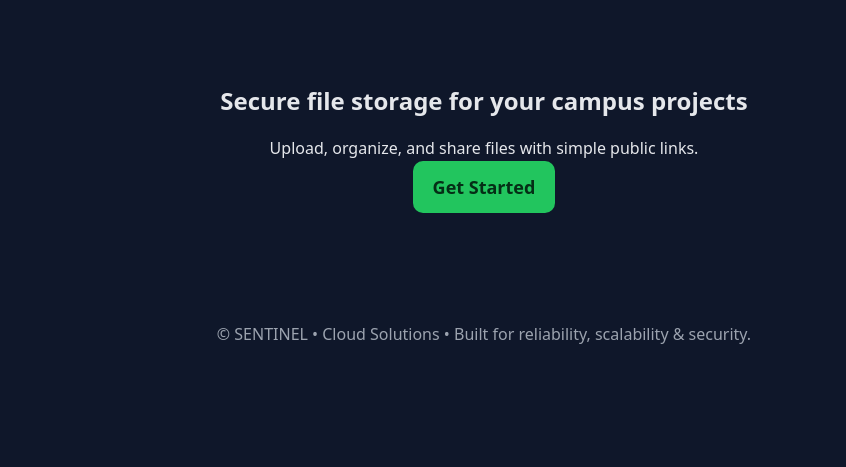
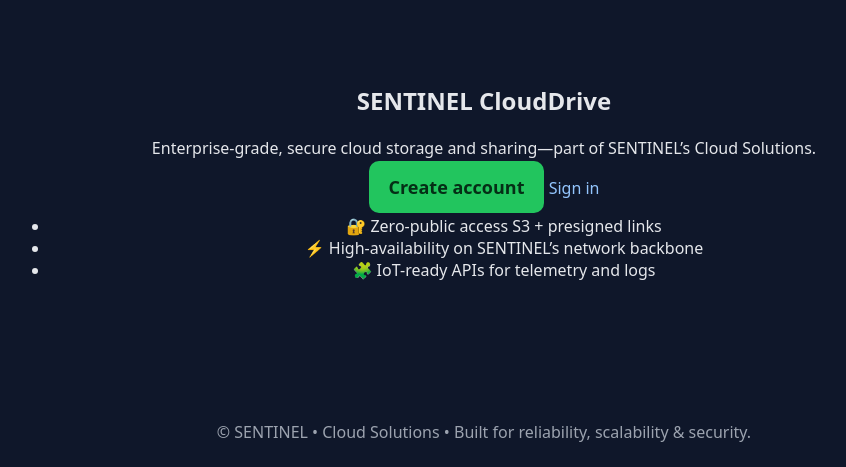
Before and after one commit to Badaryman/wqwqwq, a Flask app: page / in a window 1280 px wide. Shown: the part 354-821 px from the top of the page, without its empty margins (156-1002 px from the left). Before the commit the page ends 698 px from the top, so only its background shows below. Run offline with Flask 3, Linux system fonts and the light colour scheme.

Commit message:
Update index.html

```diff
--- a/templates/index.html
+++ b/templates/index.html
@@ -1,8 +1,16 @@
 {% extends 'base.html' %}
 {% block content %}
   <section class="hero">
-    <h1>Secure file storage for your campus projects</h1>
-    <p>Upload, organize, and share files with simple public links.</p>
-    <a class="cta big" href="{{ url_for('register') }}">Get Started</a>
+    <h1>SENTINEL CloudDrive</h1>
+    <p>Enterprise-grade, secure cloud storage and sharing—part of SENTINEL’s Cloud Solutions.</p>
+    <div class="hero-cta">
+      <a class="cta big" href="{{ url_for('register') }}">Create account</a>
+      <a class="ghost big" href="{{ url_for('login') }}">Sign in</a>
+    </div>
+    <ul class="benefits">
+      <li>🔐 Zero-public access S3 + presigned links</li>
+      <li>⚡ High-availability on SENTINEL’s network backbone</li>
+      <li>🧩 IoT-ready APIs for telemetry and logs</li>
+    </ul>
   </section>
 {% endblock %}
```
